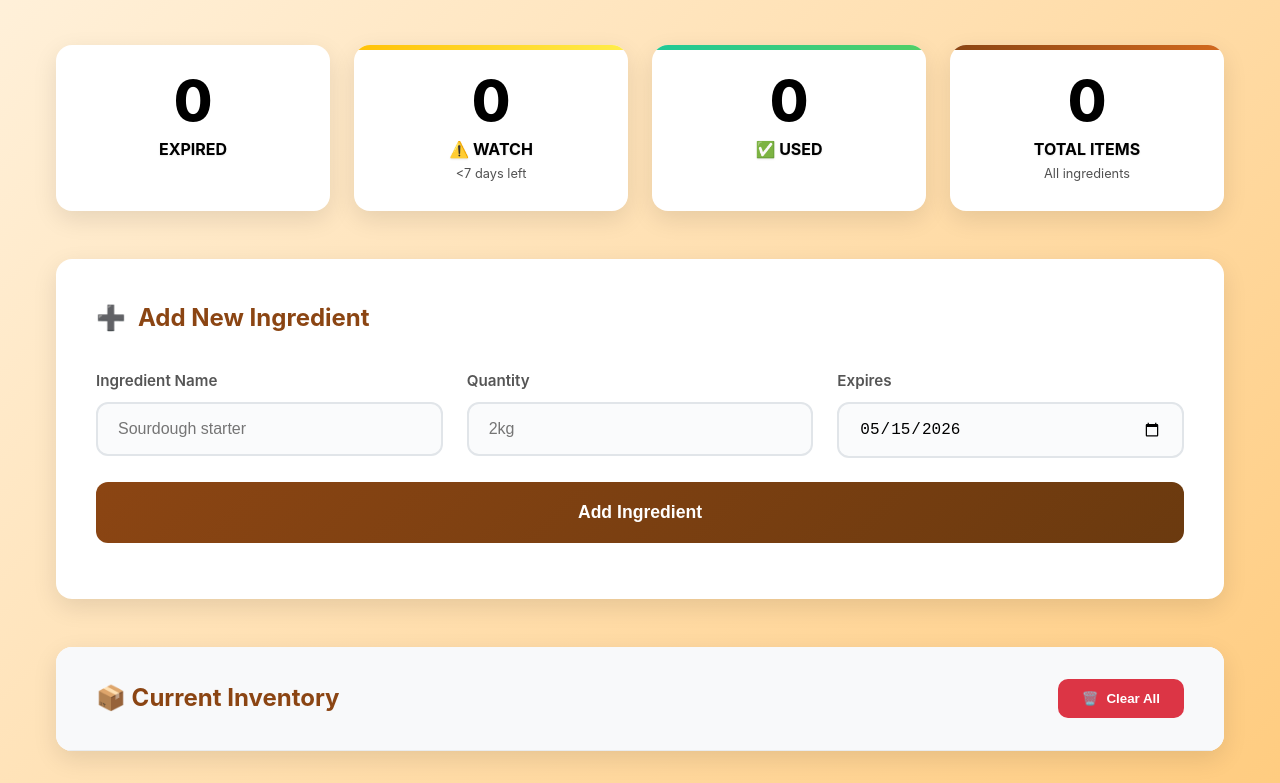
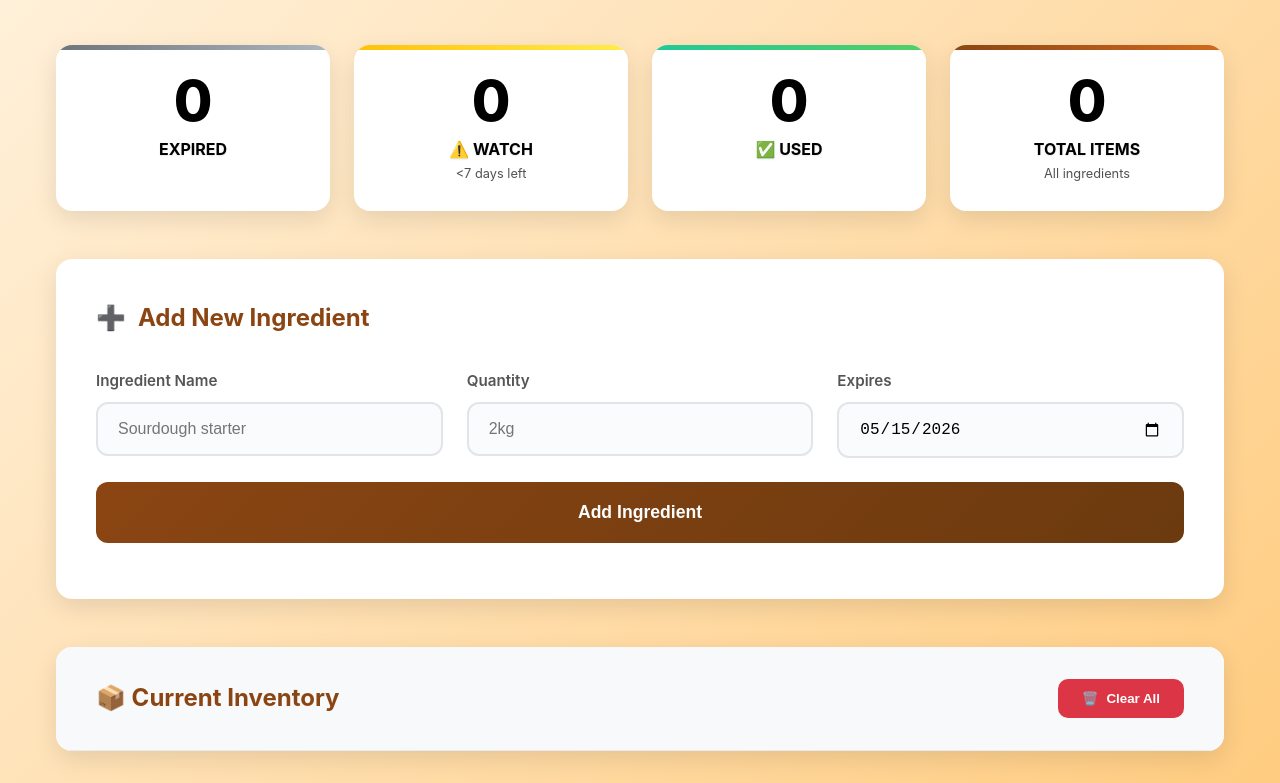
Before and after one commit to bejasaalven-sys/bakerytracker, a plain HTML site: page index.html in a window 1280 px wide. Shown: the part 165-948 px from the top of the page. Drawn offline with Linux system fonts and the light colour scheme.

Commit message:
gi balik

```diff
--- a/style.css
+++ b/style.css
@@ -96,7 +96,7 @@ body {
 }
 
 .stat-card.expired::before {
-    background: linear-gradient(90deg, var(--expired-red), #adb5bd);
+    background: linear-gradient(90deg, var(--expired-gray), #adb5bd);
 }
 
 .stat-card.critical {
```
